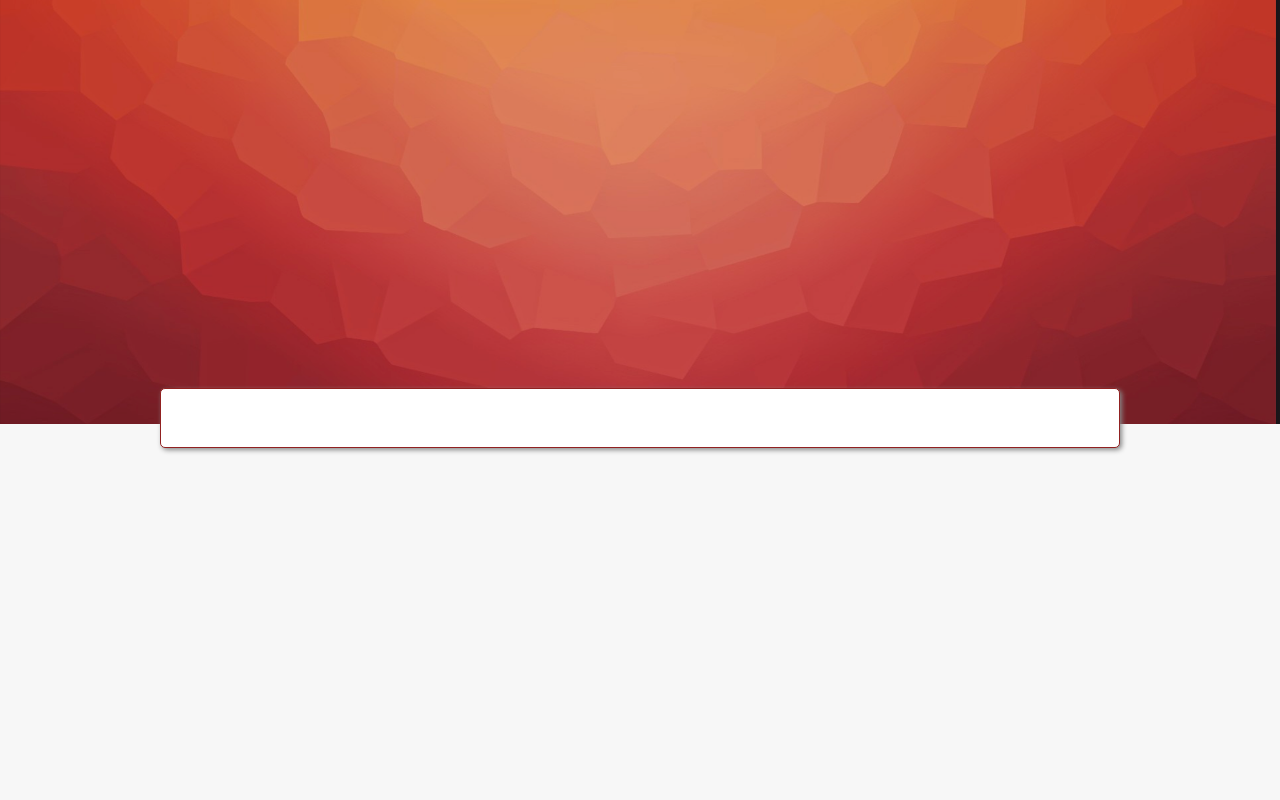
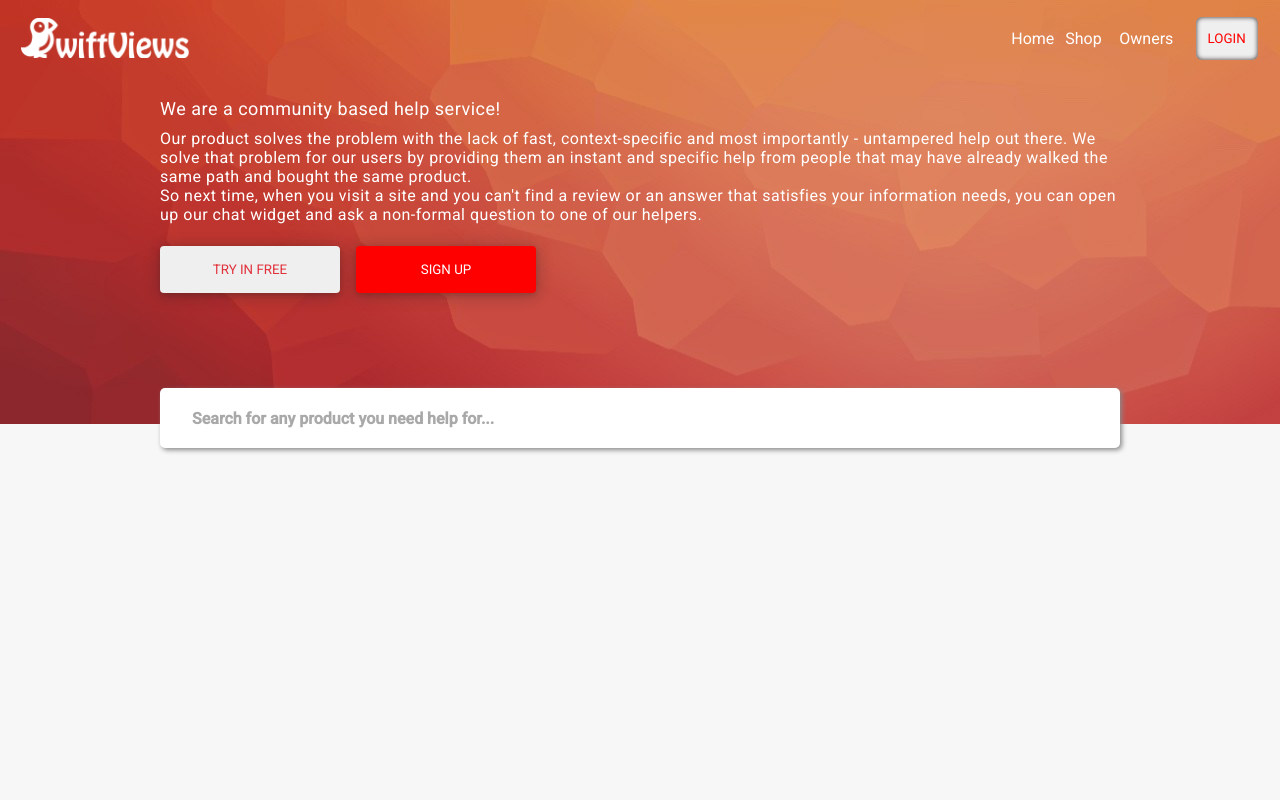
Before and after one commit to kritbovorn/ProjectAngular, an Angular app: page / in a window 1280 px wide. Shown: the top 800 px of the page. Built offline with nearby package versions, Linux system fonts and the light colour scheme.

Commit message:
finish header: will make content1

```diff
--- a/src/app/app.module.ts
+++ b/src/app/app.module.ts
@@ -6,13 +6,15 @@ import { AppComponent } from './app.component';
 import { PageHeaderComponent } from './page-header/page-header.component';
 import { Content2Component } from './content2/content2.component';
 import { FooterComponent } from './footer/footer.component';
+import { HeadMenuAndLogoComponent } from './head-menu-and-logo/head-menu-and-logo.component';
 
 @NgModule({
   declarations: [
     AppComponent,
     PageHeaderComponent,
     Content2Component,
-    FooterComponent
+    FooterComponent,
+    HeadMenuAndLogoComponent
   ],
   imports: [
     BrowserModule,
--- /dev/null
+++ b/src/app/head-menu-and-logo/head-menu-and-logo.component.css
@@ -0,0 +1,9 @@
+.headMenuAndLogo {
+    height: 20px;
+
+    display: grid;
+    grid-template-columns: repeat(2, 1fr);
+}
+.headMenuAndLogo img {
+    width: 100%;
+}
--- /dev/null
+++ b/src/app/head-menu-and-logo/head-menu-and-logo.component.html
@@ -0,0 +1,16 @@
+<div class="headMenuAndLogo">
+
+        <img src="../../assets/img/logoSwift.png" alt="">
+
+        <div class="rightMenu">
+
+            <ul>
+                <li>Home</li>
+                <li>Shop</li>
+                <li>Owners</li>
+
+            </ul>
+            <button>LOGIN</button>
+
+        </div>
+</div>
--- /dev/null
+++ b/src/app/head-menu-and-logo/head-menu-and-logo.component.ts
@@ -0,0 +1,15 @@
+import { Component, OnInit } from '@angular/core';
+
+@Component({
+  selector: 'app-head-menu-and-logo',
+  templateUrl: './head-menu-and-logo.component.html',
+  styleUrls: ['./head-menu-and-logo.component.css']
+})
+export class HeadMenuAndLogoComponent implements OnInit {
+
+  constructor() { }
+
+  ngOnInit(): void {
+  }
+
+}
--- a/src/app/page-header/page-header.component.css
+++ b/src/app/page-header/page-header.component.css
@@ -9,11 +9,14 @@
 
 .header {
     background: url("../../assets/img/background.png") no-repeat;
-    background-size: cover;
+    /* background-size: cover; */
     overflow: hidden;
 
     grid-row: 1 / 13;
     grid-column: 1 / 25;
+
+    display: grid;
+    grid-template-rows: 18% 67% 15%;
 }
 
 /*  */
@@ -32,7 +35,7 @@
     grid-column: 4 / 22;
     grid-row: 12 / 14;
 
-    border: 1px solid rgb(145, 33, 33);
+    /* border: 1px solid rgb(145, 33, 33); */
     border-radius: 5px;
     box-shadow: 2px 2px 5px #888888;
 
@@ -43,3 +46,123 @@
     background: rgb(234, 234, 234);
     grid-column: 1 / 25;
 }
+
+/*  */
+/*  */
+/*  */
+
+.headMenuAndLogo {
+    /* height: 20px; */
+
+    display: grid;
+    grid-template-columns: 2fr 7fr 3fr;
+    /* align-content: center; */
+    align-items: center;
+}
+.headMenuAndLogo img {
+    /* width: 100%; */
+    height: 40px;
+}
+
+.imageLogo {
+    display: grid;
+    place-content: center;
+}
+
+.rightMenu {
+    display: grid;
+    grid-template-columns: 2fr 1fr;
+    justify-items: center;
+}
+
+.rightMenu ul {
+    list-style-type: none;
+    color: white;
+
+    display: grid;
+    grid-template-columns: repeat(3, 1fr);
+    /* align-content: end; */
+    justify-self: end;
+
+    align-content: center;
+}
+.rightMenu button {
+    color: red;
+    border: none;
+    border-radius: 6px;
+
+    padding: 14px 12px;
+
+    -moz-box-shadow:    inset 0 0 5px #362828;
+    -webkit-box-shadow: inset 0 0 5px #362828;
+    box-shadow:         inset 0 0 5px #362828;
+}
+
+
+
+
+.headContent {
+
+    display: grid;
+    grid-template-columns: repeat(24, 1fr);
+    grid-template-rows: 60% 40%;
+
+    /* align-items: center; */
+}
+.headContent p {
+    font-size: 16px;
+    color: white;
+    letter-spacing: 0.5px;
+}
+.headContent p:first-child {
+    padding-bottom: 10px;
+    font-size: 18px;
+}
+
+.headContentFirst {
+
+    grid-column: 4 / 22;
+
+    display: grid;
+    align-content: center;
+
+}
+.headContentSecond {
+    grid-column: 4 / 22;
+}
+
+.headContentSecond button {
+
+    width: 180px;
+    margin-right: 1rem;
+    padding: 1rem 2rem;
+    border: none;
+    border-radius: 4px;
+    color: white;
+
+    box-shadow: rgba(14, 30, 37, 0.12) 0px 2px 4px 0px, rgba(14, 30, 37, 0.32) 0px 2px 16px 0px;
+}
+.headContentSecond button:nth-child(1) {
+    color: rgb(225, 51, 61);
+}
+.headContentSecond button:nth-child(2) {
+    background: red;
+
+}
+
+
+
+
+
+/* Search Bar  */
+
+.searchBar {
+
+    display: grid;
+    align-content: center;
+}
+
+.searchBar h4 {
+    color: rgb(169, 169, 169);
+    padding-left: 2rem;
+}
--- a/src/app/page-header/page-header.component.html
+++ b/src/app/page-header/page-header.component.html
@@ -2,18 +2,54 @@
 
     <div class="header">
 
+
+      <!-- <app-head-menu-and-logo></app-head-menu-and-logo> -->
+
       <div class="headMenuAndLogo">
 
+        <div class="imageLogo">
+          <img src="../../assets/img/logoSwift.png" alt="">
+        </div>
 
+        <div></div>
+
+        <div class="rightMenu">
+
+            <ul>
+                <li>Home</li>
+                <li>Shop</li>
+                <li>Owners</li>
+
+            </ul>
+            <button>LOGIN</button>
+
+        </div>
       </div>
 
       <div class="headContent">
 
+        <div class="headContentFirst">
+
+          <p>We are a community based help service!</p>
+
+          <p>Our product solves the problem with the lack of fast, context-specific and most importantly - untampered help out there.
+            We solve that problem for our users by providing them an instant and specific help from people that may have already walked the same path and bought the same product.
+          </p>
+          <p>
+            So next time, when you visit a site and you can't find a review or an answer that satisfies your information needs, you can open up our chat widget and ask a non-formal question to one of our helpers.
+          </p>
+
+        </div>
+
+        <div class="headContentSecond">
+
+          <button>TRY IN FREE</button>
+          <button>SIGN UP</button>
+        </div>
 
       </div>
 
       <div class="headButton">
-
 
       </div>
 
@@ -30,6 +66,7 @@
 
     <div class="searchBar">
 
+      <h4>Search for any product you need help for...</h4>
 
     </div>
   </div>
--- a/src/index.html
+++ b/src/index.html
@@ -1,4 +1,4 @@
-<!doctype html>
+<!DOCTYPE html>
 <html lang="en">
 <head>
   <meta charset="utf-8">
@@ -6,6 +6,8 @@
   <base href="/">
   <meta name="viewport" content="width=device-width, initial-scale=1">
   <link rel="icon" type="image/x-icon" href="favicon.ico">
+  <!-- <link rel="preconnect" href="https://fonts.gstatic.com"> -->
+  <link href="https://fonts.googleapis.com/css2?family=Roboto:wght@100;400;500&display=swap" rel="stylesheet">
 </head>
 <body>
   <app-root></app-root>
--- a/src/styles.css
+++ b/src/styles.css
@@ -1,5 +1,7 @@
 * {
     padding: 0;
     margin: 0;
-    box-sizing: border-box;
+    /* box-sizing: border-box; */
+
+    font-family: 'Roboto', sans-serif;
 }
```
Also changed, not shown: src/assets/img/background.png, 1 other file (tests, documents, lock files or other folders).
